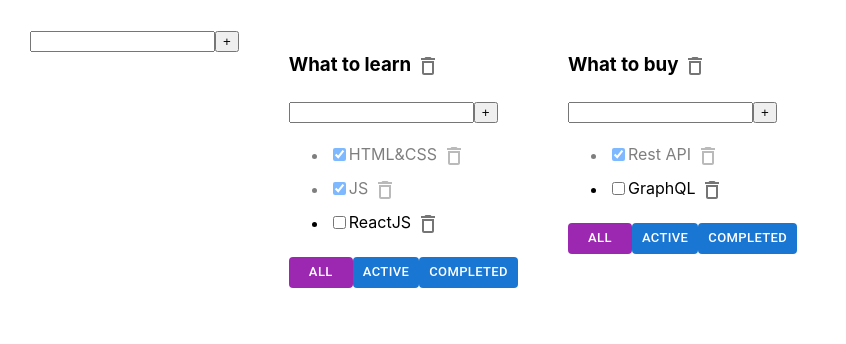
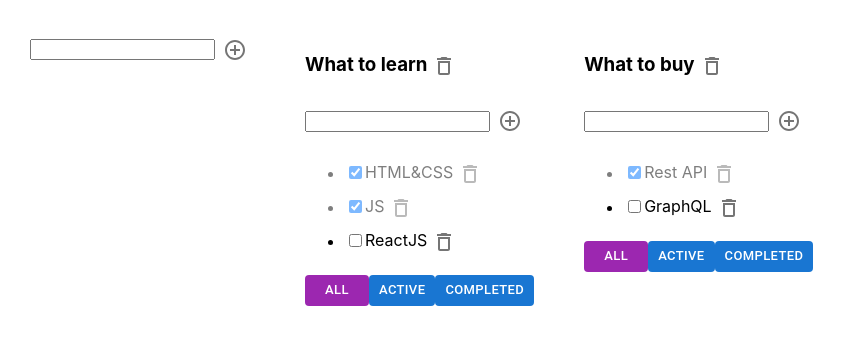
Before and after one commit to Kliapwnz/todoFinaly, a React (Create React App) app: page / in a window 1280 px wide. Shown: the top 344 px of the page, without its empty margins (0-846 px from the left). Built offline with nearby package versions, Linux system fonts and the light colour scheme.

Commit message:
AddCircleOutlineIcon

```diff
--- a/src/AddItemForm.tsx
+++ b/src/AddItemForm.tsx
@@ -1,4 +1,6 @@
 import React, {ChangeEvent, KeyboardEvent, useState} from 'react';
+import AddCircleOutlineIcon from '@mui/icons-material/AddCircleOutline';
+import {IconButton} from "@mui/material";
 
 type PropsType = {
     callBack: (title: string) => void
@@ -31,7 +33,9 @@
                    onKeyPress={onKeyPressHandler}
                    className={error ? "error" : ""}
             />
-            <button onClick={addTask}>+</button>
+            <IconButton onClick={addTask}>
+                <AddCircleOutlineIcon/>
+            </IconButton>
             {error && <div className="error-message">{error}</div>}
         </div>
     );
--- a/src/Todolist.tsx
+++ b/src/Todolist.tsx
@@ -4,6 +4,7 @@
 import {EditableSpan} from "./EditableSpan";
 import {Button, IconButton} from "@mui/material";
 import DeleteOutlineIcon from '@mui/icons-material/DeleteOutline';
+
 
 export type TaskType = {
     id: string
```
